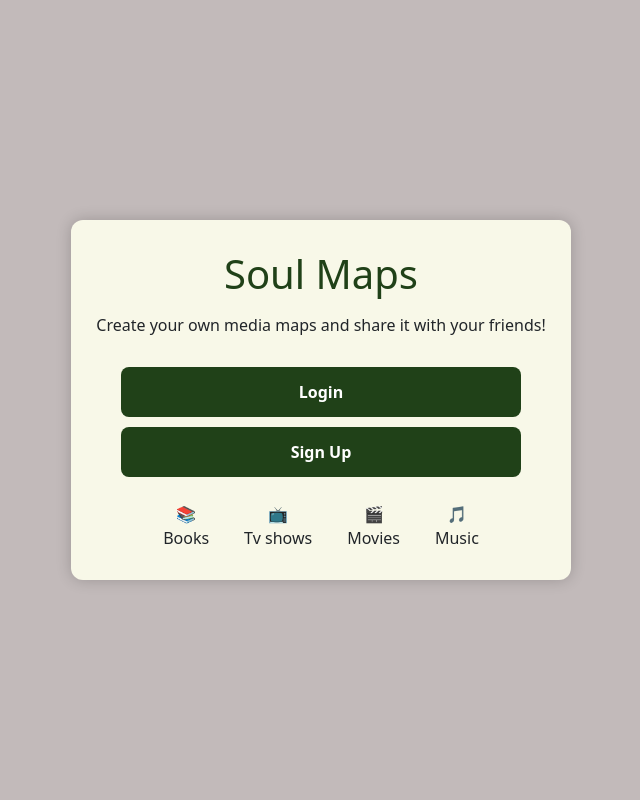
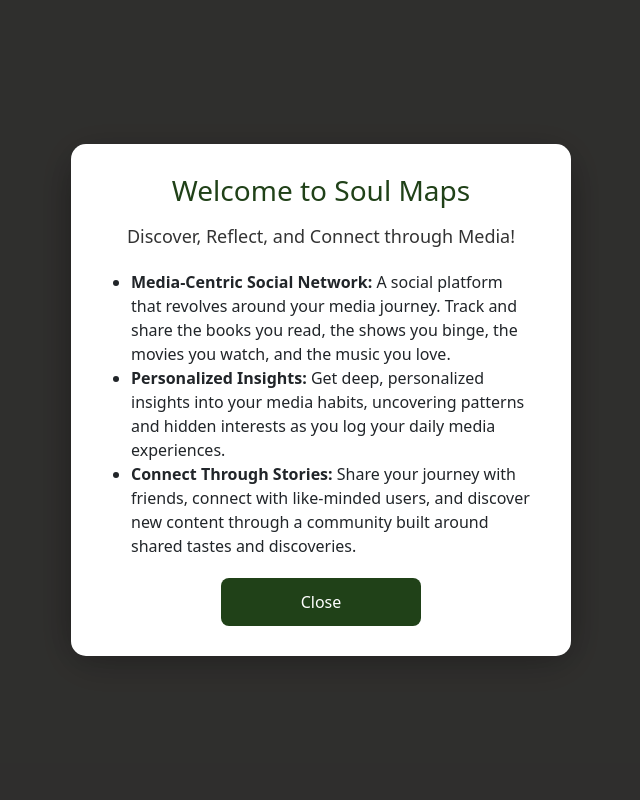
Before and after one commit to fudgeg/Group69-AgileWebProject, a Flask app: page / in a window 1280 px wide. Shown: the whole page, without its empty margins (319-959 px from the left). Run offline with Flask 3, Linux system fonts and the light colour scheme.

Commit message:
Implement Introductory view that provides context and purpose of application

```diff
--- a/app/static/css/styles.css
+++ b/app/static/css/styles.css
@@ -1,123 +1,175 @@
-/* ====================== GENERAL GLOBAL STYLES (Apply to ALL Pages) ====================== */
+/* ====================== GENERAL GLOBAL STYLES ====================== */
 body {
     font-family: "Segoe UI", sans-serif;
-  background-color: #d7f4c7 ;
+    background-color: #f4f3f0;
     margin: 0;
     padding: 0;
     min-height: 100vh;
 }
 
-/* Center Content Pages like Welcome, Login, Sign Up */
+/* Center Page */
 .center-page {
     display: flex;
     justify-content: center;
     align-items: center;
     height: 100vh;
-background-color: #c2baba;
+    background-color: #ece8e1;
 }
 
 /* ====================== WELCOME PAGE STYLES ====================== */
-.container {
-background-color: #efefe3;
-width: 90%;
-max-width: 600px;
-padding: 40px ;
-border-radius: 10px;
-text-align: center;
-box-shadow: 0 0 10px rgba(0,0,0,0.2);
-}
-
 .welcome-box {
     background-color: #f8f8e8;
     width: 500px;
-padding: 30px 25px;
-border-radius: 12px;
-box-shadow: 0 0 15px rgba(0, 0, 0, 0.2);
+    padding: 40px 30px;
+    border-radius: 15px;
+    box-shadow: 0 8px 30px rgba(0, 0, 0, 0.15);
     text-align: center;
+    position: relative;
 }
 
-
-.login-container {
-position: static;
-background-color: #f8f8e8;
+/* Title and Info Icon */
+.title {
+    font-size: 3rem;
+    color: #204118;
+    font-weight: 800;
+    margin-bottom: 15px;
+    letter-spacing: -1px;
     display: flex;
     align-items: center;
     justify-content: center;
-margin: 50px auto;
-border-radius: 12px;
-padding: 30px 25px;
-width: 40px;
-max-width: 1100px;
-box-shadow: 0 4px 12px rgba(0, 0, 0, 0.1);
+    gap: 10px;
 }
 
-.logo-section {
-flex: 1;
-display: flex;
-justify-content: center;
-align-items: center;
+.info-icon {
+    font-size: 1.5rem;
+    color: #204118;
+    cursor: pointer;
+    transition: color 0.3s;
 }
 
-/*Base logo*/
-.logo {
-max-width: 100%;
-font-weight: bold;
+.info-icon:hover {
+    color: #356630;
 }
 
-
-.title {
-font-size: 2.5rem;
-color: #204118;
-}
-
+/* Subtitle Styling */
 .subtitle {
-margin: 15px 0 25px;
-font-size: 1rem;
+    margin: 15px 0 30px;
+    font-size: 1.2rem;
+    color: #333;
     font-weight: 500;
 }
 
+/* Button Styles */
 .buttons .btn {
     background-color: #204118;
     color: white;
-padding: 12px;
-border-radius: 8px;
+    padding: 14px;
+    border-radius: 10px;
     text-decoration: none;
     font-weight: bold;
-margin: 5px;
+    margin: 3px 0;
+    width: 100%;
+    max-width: 350px;
+    transition: background-color 0.3s, transform 0.3s;
 }
-
-.vertical-buttons {
-display: flex;
-flex-direction: column;
-align-items: center;
-width: 100%;
-}
-
-.full-width-btn {
-width: 100%;
-max-width: 400px;
-padding: 14px;
-font-size: 1rem;
-border-radius: 12px;
-}
-
 
 .buttons .btn:hover {
     background-color: #356630;
+    transform: translateY(-3px);
 }
 
+/* Icon Styles */
 .icons {
     display: flex;
     justify-content: center;
-gap: 35px;
+    gap: 40px;
     flex-wrap: wrap;
-margin-top: 20px;
+    margin-top: 30px;
 }
 
 .icon-text {
     text-align: center;
+    font-size: 18px;
+    color: #204118;
+    line-height: 1.5;
+}
+
+.icon-text span {
+    display: block;
+    font-size: 35px;
+    margin-bottom: 5px;
+    color: #356630;
+}
+
+/* ====================== COOKIE MODAL STYLES ====================== */
+.cookie-modal {
+    position: fixed;
+    z-index: 999;
+    left: 0;
+    top: 0;
+    width: 100%;
+    height: 100%;
+    background-color: rgba(0,0,0,0.8);
+    display: flex;
+    align-items: center;
+    justify-content: center;
+    opacity: 0;
+    visibility: hidden;
+    transition: opacity 0.3s, visibility 0.3s;
+}
+
+.cookie-modal.active {
+    opacity: 1;
+    visibility: visible;
+}
+
+.cookie-content {
+    background-color: #ffffff;
+    padding: 30px 40px;
+    border-radius: 15px;
+    text-align: center;
+    max-width: 500px;
+    width: 90%;
+    box-shadow: 0 8px 40px rgba(0,0,0,0.25);
+}
+
+/* Centering Modal Text */
+.cookie-content h2 {
+    color: #204118;
+    font-size: 28px;
+    margin-bottom: 15px;
+}
+
+.cookie-content p {
+    color: #333;
+    font-size: 18px;
+    margin-bottom: 20px;
+}
+
+.cookie-content ul {
+    list-style-type: disc;
+    padding-left: 20px;
+    text-align: left;
+    margin-bottom: 20px;
+}
+
+/* Centering Close Button */
+.cookie-btn {
+    background-color: #204118;
+    color: #fff;
+    border: none;
+    padding: 12px 20px;
+    border-radius: 8px;
+    cursor: pointer;
     font-size: 16px;
-line-height: 1.5;
+    transition: background-color 0.3s;
+    margin: 0 auto;
+    display: block;
+    width: 200px;
+}
+
+.cookie-btn:hover {
+    background-color: #356630;
 }
 
 
--- a/app/templates/welcome.html
+++ b/app/templates/welcome.html
@@ -2,7 +2,10 @@
 – Soul Maps{% endblock %} {% block content %}
 <div class="center-page">
   <div class="welcome-box">
-    <h1 class="title">Soul Maps</h1>
+    <h1 class="title">
+      <span class="info-icon" onclick="openCookieModal()">ℹ️</span> Soul Maps
+    </h1>
+
     <p class="subtitle">
       Create your own media maps and share it with your friends!
     </p>
@@ -15,11 +18,72 @@
     </div>
 
     <div class="icons">
-      <div class="icon-text">📚<br />Books</div>
-      <div class="icon-text">📺<br />Tv shows</div>
-      <div class="icon-text">🎬<br />Movies</div>
-      <div class="icon-text">🎵<br />Music</div>
+      <div class="icon-text">
+        <span>📚</span>
+        Books
+      </div>
+      <div class="icon-text">
+        <span>📺</span>
+        TV Shows
+      </div>
+      <div class="icon-text">
+        <span>🎬</span>
+        Movies
+      </div>
+      <div class="icon-text">
+        <span>🎵</span>
+        Music
+      </div>
     </div>
   </div>
 </div>
+
+<!-- Cookie Modal -->
+<div id="cookieModal" class="cookie-modal">
+  <div class="cookie-content">
+    <h2>Welcome to Soul Maps</h2>
+    <p>Discover, Reflect, and Connect through Media!</p>
+    <ul>
+      <li>
+        <strong>Media-Centric Social Network:</strong> A social platform that
+        revolves around your media journey. Track and share the books you read,
+        the shows you binge, the movies you watch, and the music you love.
+      </li>
+      <li>
+        <strong>Personalized Insights:</strong> Get deep, personalized insights
+        into your media habits, uncovering patterns and hidden interests as you
+        log your daily media experiences.
+      </li>
+      <li>
+        <strong>Connect Through Stories:</strong> Share your journey with
+        friends, connect with like-minded users, and discover new content
+        through a community built around shared tastes and discoveries.
+      </li>
+    </ul>
+    <button onclick="closeCookieModal()" class="cookie-btn">Close</button>
+  </div>
+</div>
+<script>
+  document.addEventListener("DOMContentLoaded", () => {
+    const cookieModal = document.getElementById("cookieModal");
+
+    // Show the modal if not accepted before
+    if (!localStorage.getItem("cookiesAccepted")) {
+      cookieModal.classList.add("active");
+    }
+
+    window.acceptCookies = function () {
+      localStorage.setItem("cookiesAccepted", "true");
+      cookieModal.classList.remove("active");
+    };
+
+    window.openCookieModal = function () {
+      cookieModal.classList.add("active");
+    };
+
+    window.closeCookieModal = function () {
+      cookieModal.classList.remove("active");
+    };
+  });
+</script>
 {% endblock %}
```
Lines whose indentation alone changed are shown as unchanged.
